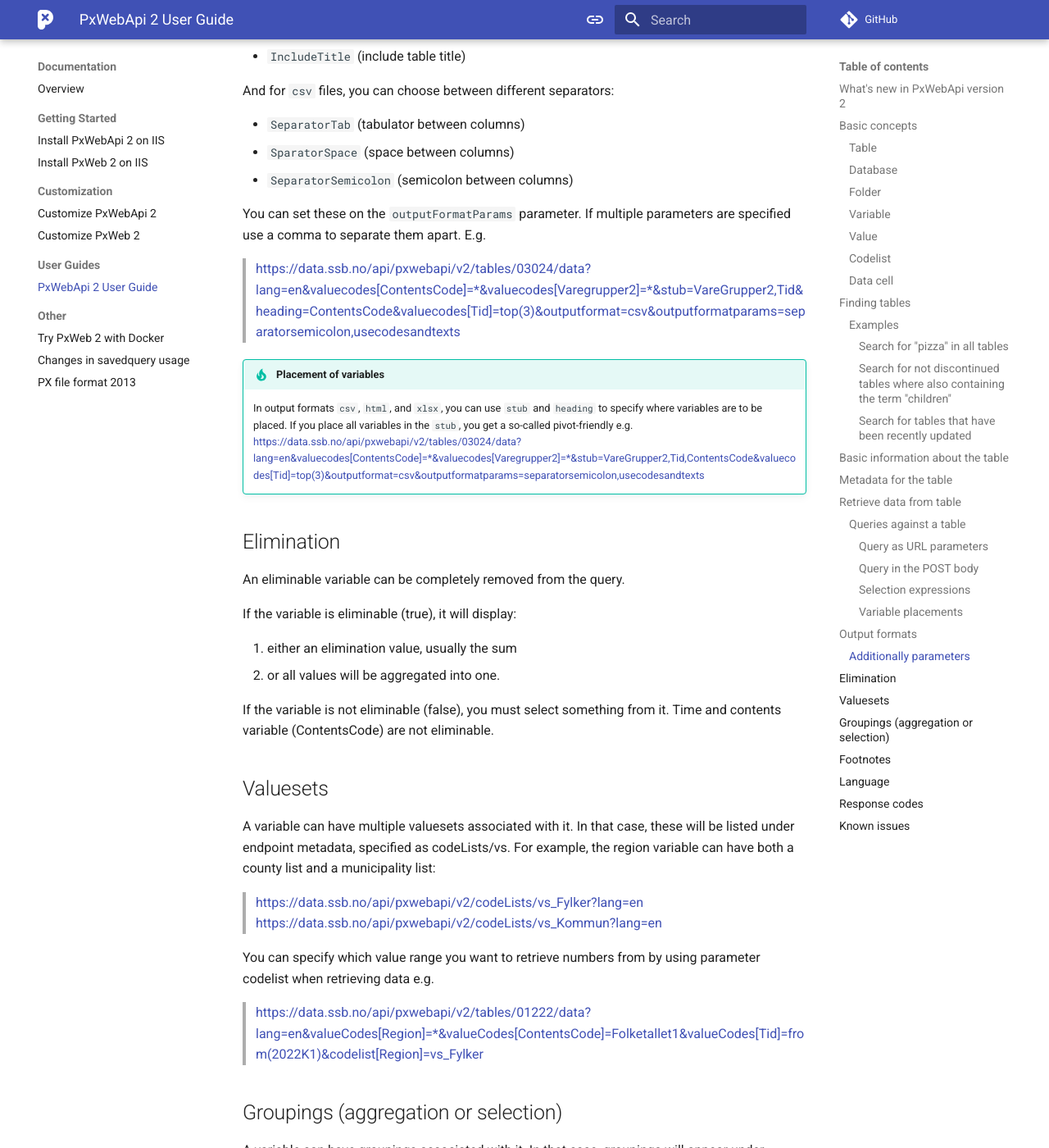
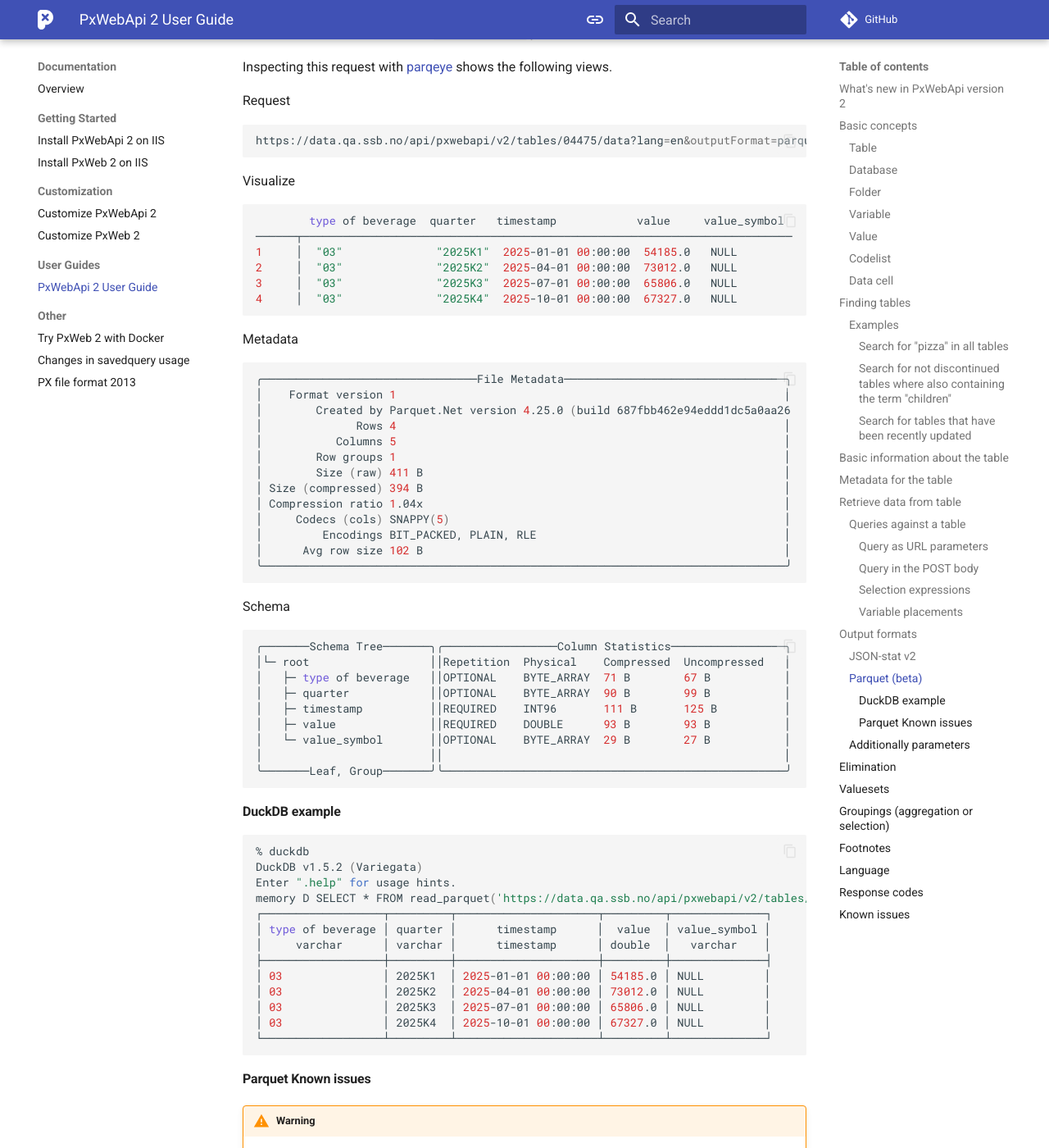
Before and after one commit to PxTools/pxtools.github.io, an MkDocs documentation site: the page built from docs/PxWebApi/documentation/user-guide.md, in a window 1280 px wide and 1400 px high, scrolled down 23008 px. Shown: the whole window at 82% size. Built offline with MkDocs 1.6.1 and Material for MkDocs 9.7.7, drawn with Linux system fonts in a browser that asks for light colours; comment, search, counter and statistics services are not loaded; some of the changed text lies outside the part shown.

Commit message:
docs: add parquet chapter (#58)
* docs: add parquet chapter
* docs: update Parquet section with new issues and fixes
* Update README.md https://github.com/squidfunk/mkdocs-material/issues/8478
* docs: update Parquet section to indicate beta status and add known issues

````diff
--- a/docs/PxWebApi/documentation/user-guide.md
+++ b/docs/PxWebApi/documentation/user-guide.md
@@ -1106,9 +1106,11 @@
 - `xlsx` (Excel)
 - `html`
 - `json-px`
-- `parquet`
+- `parquet` (beta)
 
 You select the format you want the response to be in by setting the parameter `outputFormat`.
+
+### JSON-stat v2
 
 ??? info "About JSON-stat v2"
 
@@ -1146,6 +1148,94 @@
     - <https://observablehq.com/@jsonstat>
     - <https://github.com/badosa>
     - <https://bl.ocks.org/badosa>
+
+### Parquet (beta)
+
+New in this API is the [Apache Parquet](https://parquet.apache.org/) output format.
+
+We create a column for each varible and separate colums for `timestamp`, `value`
+and `value_symbol`. When more content variables are selected the `value` and
+`value_symbol` colums will be renamed with the `ContentsCode_` prefix.
+
+Inspecting this request with [parqeye](https://github.com/kaushiksrini/parqeye)
+shows the following views.
+
+Request
+
+```sh
+https://data.qa.ssb.no/api/pxwebapi/v2/tables/04475/data?lang=en&outputFormat=parquet&valuecodes[Tid]=2025K1,2025K2,2025K3,2025K4&valuecodes[ContentsCode]=ForbrukVareliter&valuecodes[Alkohol]=03
+```
+
+Visualize
+
+```sh
+        type of beverage  quarter   timestamp            value     value_symbol
+──────┬─────────────────────────────────────────────────────────────────────────
+1     │  "03"              "2025K1"  2025-01-01 00:00:00  54185.0   NULL
+2     │  "03"              "2025K2"  2025-04-01 00:00:00  73012.0   NULL
+3     │  "03"              "2025K3"  2025-07-01 00:00:00  65806.0   NULL
+4     │  "03"              "2025K4"  2025-10-01 00:00:00  67327.0   NULL
+```
+
+Metadata
+
+```sh
+╭────────────────────────────────File Metadata─────────────────────────────────╮
+│    Format version 1                                                          │
+│        Created by Parquet.Net version 4.25.0 (build 687fbb462e94eddd1dc5a0aa26
+│              Rows 4                                                          │
+│           Columns 5                                                          │
+│        Row groups 1                                                          │
+│        Size (raw) 411 B                                                      │
+│ Size (compressed) 394 B                                                      │
+│ Compression ratio 1.04x                                                      │
+│     Codecs (cols) SNAPPY(5)                                                  │
+│         Encodings BIT_PACKED, PLAIN, RLE                                     │
+│      Avg row size 102 B                                                      │
+╰──────────────────────────────────────────────────────────────────────────────╯
+```
+
+Schema
+
+```sh
+╭───────Schema Tree───────╮╭─────────────────Column Statistics─────────────────╮
+│└─ root                  ││Repetition  Physical    Compressed  Uncompressed   │
+│   ├─ type of beverage   ││OPTIONAL    BYTE_ARRAY  71 B        67 B           │
+│   ├─ quarter            ││OPTIONAL    BYTE_ARRAY  90 B        99 B           │
+│   ├─ timestamp          ││REQUIRED    INT96       111 B       125 B          │
+│   ├─ value              ││REQUIRED    DOUBLE      93 B        93 B           │
+│   └─ value_symbol       ││OPTIONAL    BYTE_ARRAY  29 B        27 B           │
+│                         ││                                                   │
+╰───────Leaf, Group───────╯╰───────────────────────────────────────────────────╯
+```
+
+#### DuckDB example
+
+```sh
+% duckdb
+DuckDB v1.5.2 (Variegata)
+Enter ".help" for usage hints.
+memory D SELECT * FROM read_parquet('https://data.qa.ssb.no/api/pxwebapi/v2/tables/04475/data?lang=en&outputFormat=parquet&valuecodes[Tid]=2025K1,2025K2,2025K3,2025K4&valuecodes[ContentsCode]=ForbrukVareliter&valuecodes[Alkohol]=03');
+┌──────────────────┬─────────┬─────────────────────┬─────────┬──────────────┐
+│ type of beverage │ quarter │      timestamp      │  value  │ value_symbol │
+│     varchar      │ varchar │      timestamp      │ double  │   varchar    │
+├──────────────────┼─────────┼─────────────────────┼─────────┼──────────────┤
+│ 03               │ 2025K1  │ 2025-01-01 00:00:00 │ 54185.0 │ NULL         │
+│ 03               │ 2025K2  │ 2025-04-01 00:00:00 │ 73012.0 │ NULL         │
+│ 03               │ 2025K3  │ 2025-07-01 00:00:00 │ 65806.0 │ NULL         │
+│ 03               │ 2025K4  │ 2025-10-01 00:00:00 │ 67327.0 │ NULL         │
+└──────────────────┴─────────┴─────────────────────┴─────────┴──────────────┘
+```
+
+#### Parquet Known issues
+
+!!! warning
+    We may have to change the format to fix some of these issues
+
+- [x] [Multiple contents and time odering bug](https://github.com/PxTools/PxWebApi/issues/511)
+- [ ] [Parquet seralizer throws exception on TimeScaleType](https://github.com/PxTools/PxWebApi/issues/595)
+- [ ] [Consider switching from `DataField` to `DecimalDataField`](https://github.com/PxTools/PxWebApi/issues/596)
+- [ ] [Parquet does not work in Onyxia Data Explorer](https://github.com/PxTools/PxWebApi/issues/597)
 
 ### Additionally parameters
 
@@ -1290,3 +1380,5 @@
   to include all newer periods the next time you run it. In that case, you must
   adjust the URL to `valueCode[Time]=*` or `from(start time)`, alternatively
   `top(number of newest periods)`.
+
+- See also [knows issues under parquet](#parquet-known-issues) output format
````
Also changed, not shown: README.md (+1 -1 lines).
